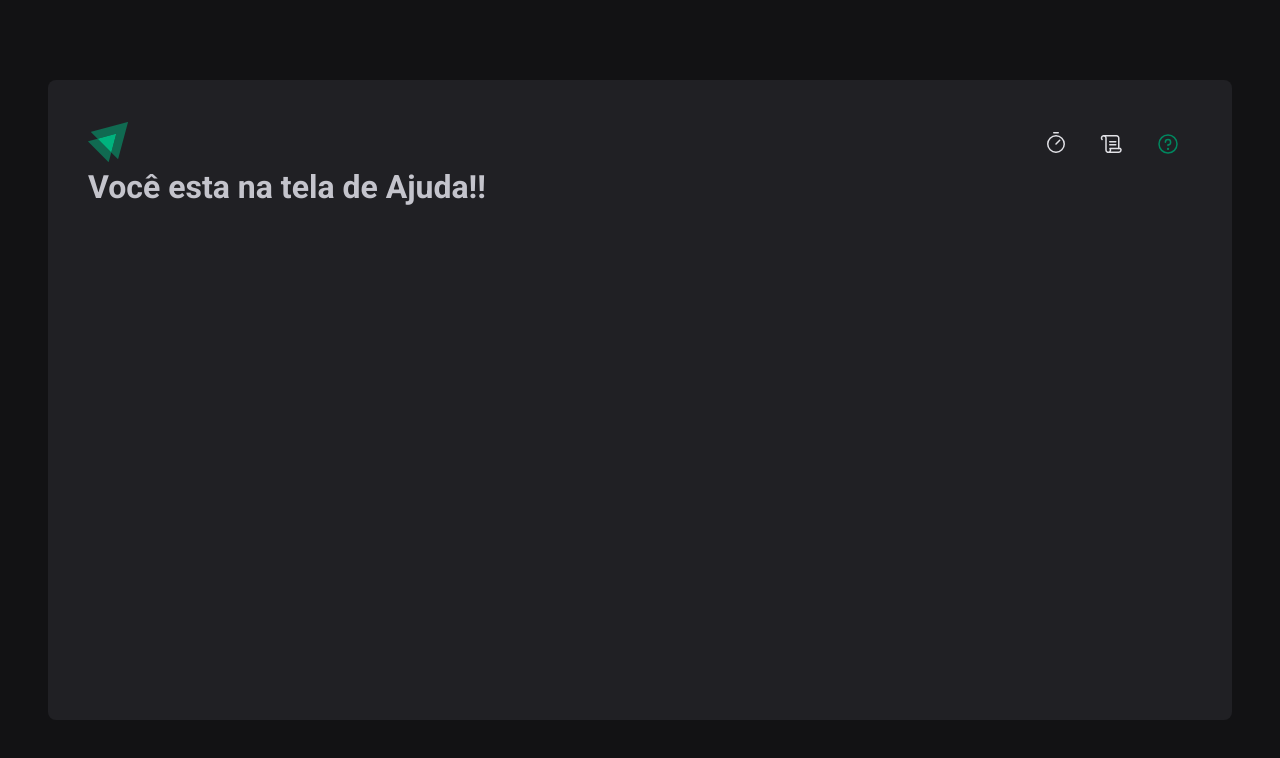
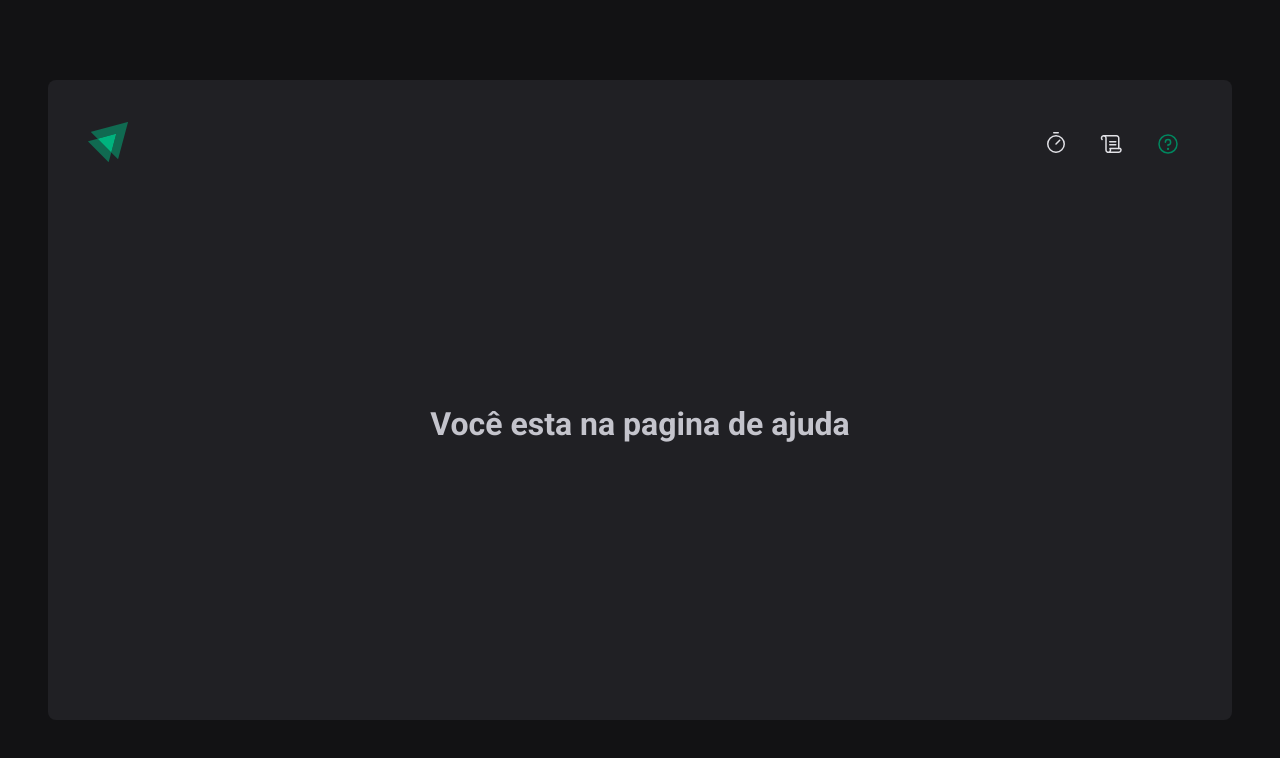
Before and after one commit to welitonwt/Timer, a React (Vite) app: page /help in a window 1280 px wide. Shown: the top 758 px of the page. Built offline with nearby package versions, Linux system fonts and the light colour scheme.

Commit message:
Controlled vs Uncontrolled

```diff
--- a/package.json
+++ b/package.json
@@ -15,6 +15,7 @@
     "react": "^18.2.0",
     "react-bootstrap": "^2.7.4",
     "react-dom": "^18.2.0",
+    "react-hook-form": "^7.45.0",
     "react-router-dom": "^6.13.0",
     "styled-components": "^5.3.0"
   },
--- a/src/components/pages/Help.tsx
+++ /dev/null
@@ -1,3 +0,0 @@
-export function Help() {
-  return <h1>Você esta na tela de Ajuda!!</h1>
-}
--- /dev/null
+++ b/src/components/pages/Help/index.tsx
@@ -0,0 +1,9 @@
+import { HelpContainer } from './styled'
+
+export function Help() {
+  return (
+    <HelpContainer>
+      <h1>Você esta na pagina de ajuda</h1>
+    </HelpContainer>
+  )
+}
--- /dev/null
+++ b/src/components/pages/Help/styled.ts
@@ -0,0 +1,10 @@
+import styled from 'styled-components'
+
+export const HelpContainer = styled.main`
+  flex: 1;
+
+  display: flex;
+  flex-direction: column;
+  align-items: center;
+  justify-content: center;
+`
--- a/src/components/pages/Home/index.tsx
+++ b/src/components/pages/Home/index.tsx
@@ -1,4 +1,5 @@
 import { Play } from 'phosphor-react'
+import { useForm } from 'react-hook-form'
 import {
   CountdownContainer,
   FormContainer,
@@ -10,16 +11,24 @@ import {
 } from './styles'
 
 export function Home() {
+  const { register, handleSubmit, watch } = useForm()
+  function handleCreateNewCycle(data: any) {
+    console.log(data)
+  }
+
+  const task = watch('task')
+  const isSubmitDisabled = !task
   return (
     <HomeContainer>
-      <form action="">
+      <form onSubmit={handleSubmit(handleCreateNewCycle)} action="">
         <FormContainer>
           <label htmlFor="task">Vou trabalhar em</label>
           <TaskInput
             type="string"
             id="task"
+            list="task-suggestions"
             placeholder="Dê um nome para o seu projeto"
-            list="task-suggestions"
+            {...register('task')}
           />
 
           <datalist id="task-suggestions">
@@ -34,6 +43,7 @@ export function Home() {
             step={5}
             min={0}
             max={60}
+            {...register('minutesAmount', { valueAsNumber: true })}
           />
 
           <span>minutos.</span>
@@ -47,7 +57,7 @@ export function Home() {
           <span>0</span>
         </CountdownContainer>
 
-        <StartCountdownButton type="submit">
+        <StartCountdownButton disabled={isSubmitDisabled} type="submit">
           <Play size={24} />
           Começar
         </StartCountdownButton>
```
Also changed, not shown: 1 other file (tests, documents, lock files or other folders).
